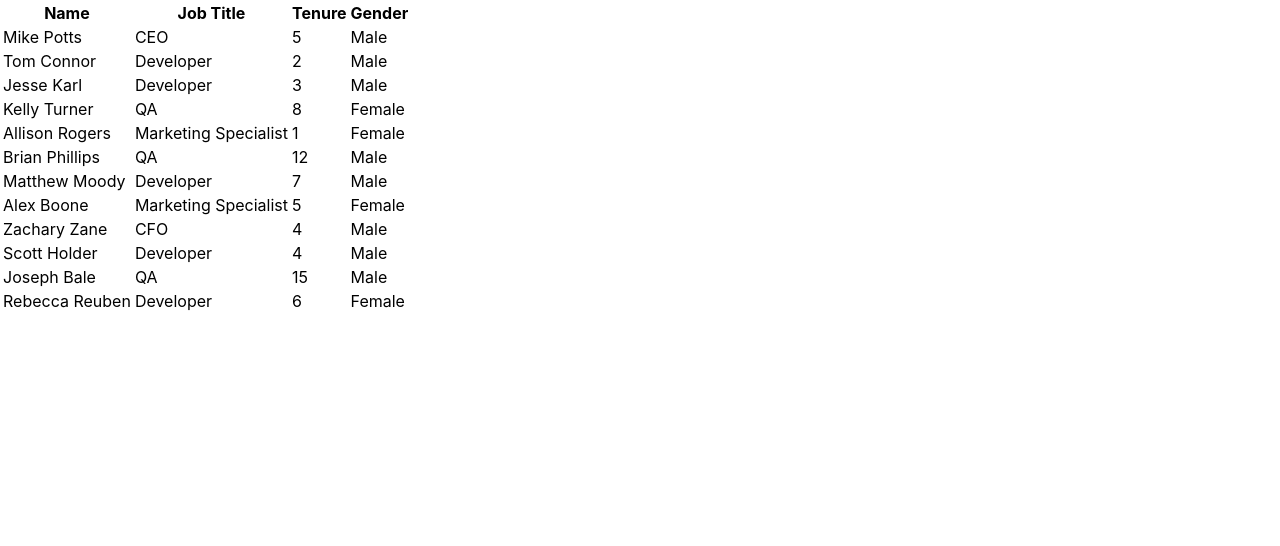
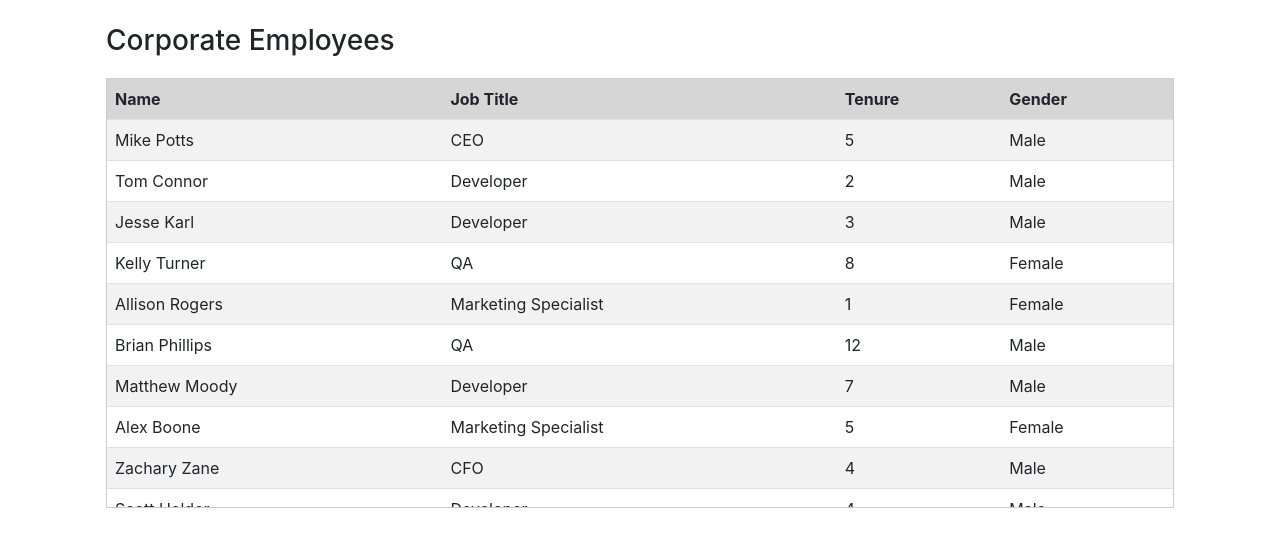
Before and after one commit to eos87/employee-dashboard, a React (Create React App) app: page /dashboard in a window 1280 px wide. Shown: the top 546 px of the page. Built offline with nearby package versions, Linux system fonts and the light colour scheme.

Commit message:
Introduce Boostrap for basic styling and layout

```diff
--- a/package.json
+++ b/package.json
@@ -10,6 +10,7 @@
         "@types/node": "^16.18.30",
         "@types/react": "^18.2.6",
         "@types/react-dom": "^18.2.4",
+        "bootstrap": "^5.2.3",
         "react": "^18.2.0",
         "react-dom": "^18.2.0",
         "react-router": "^6.11.2",
--- a/src/components/Dashboard.tsx
+++ b/src/components/Dashboard.tsx
@@ -15,6 +15,16 @@ export const Dashboard = () => {
     ];
 
     return (
-        <Table<IEmployee> columns={columns} data={employees} />
+        <div className="p-4">
+            <h3>Corporate Employees</h3>
+
+            <div className="table-container">
+                <Table<IEmployee>
+                    className="table table-striped table-employees"
+                    columns={columns}
+                    data={employees}
+                />
+            </div>
+        </div>
     );
 }
--- a/src/components/DataTable/Table.tsx
+++ b/src/components/DataTable/Table.tsx
@@ -6,11 +6,14 @@ import { TableBody } from "./TableBody";
 interface IProps<T> {
     columns: IColumn<T>[];
     data: T[];
+    className: string;
 }
 
-export const Table = <T,>({ columns, data }: IProps<T>) => {
+export const Table = <T,>(props: IProps<T>) => {
+    const { columns, data, className } = props;
+
     return (
-        <table>
+        <table className={className}>
             <TableHead columns={columns} />
             <TableBody columns={columns} data={data} />
         </table>
--- a/src/index.css
+++ b/src/index.css
@@ -1,13 +1,26 @@
 body {
-  margin: 0;
-  font-family: -apple-system, BlinkMacSystemFont, 'Segoe UI', 'Roboto', 'Oxygen',
-    'Ubuntu', 'Cantarell', 'Fira Sans', 'Droid Sans', 'Helvetica Neue',
-    sans-serif;
-  -webkit-font-smoothing: antialiased;
-  -moz-osx-font-smoothing: grayscale;
+    margin: 0;
+    font-family: -apple-system, BlinkMacSystemFont, "Segoe UI", "Roboto",
+        "Oxygen", "Ubuntu", "Cantarell", "Fira Sans", "Droid Sans",
+        "Helvetica Neue", sans-serif;
+    -webkit-font-smoothing: antialiased;
+    -moz-osx-font-smoothing: grayscale;
 }
 
-code {
-  font-family: source-code-pro, Menlo, Monaco, Consolas, 'Courier New',
-    monospace;
+.table-container {
+    margin-top: 20px;
+    height: 430px;
+    overflow-y: auto;
+    display: block;
+    border: 1px solid #ccc;
 }
+
+.table-employees thead {
+    position: sticky;
+    top: 0;
+    z-index: 1;
+}
+
+.table-employees thead th {
+    background: #d6d6d6;
+}
--- a/src/index.tsx
+++ b/src/index.tsx
@@ -2,6 +2,7 @@ import React from "react";
 import ReactDOM from "react-dom/client";
 import { RouterProvider } from "react-router-dom";
 
+import "bootstrap/dist/css/bootstrap.min.css";
 import "./index.css";
 import { mainRouter } from "./routes";
 import EmployeeProvider from "./context/EmployeeProvider";
@@ -12,7 +13,9 @@ const root = ReactDOM.createRoot(
 root.render(
     <React.StrictMode>
         <EmployeeProvider>
-            <RouterProvider router={mainRouter} />
+            <div className="container">
+                <RouterProvider router={mainRouter} />
+            </div>
         </EmployeeProvider>
     </React.StrictMode>
 );
```
Also changed, not shown: 1 other file (tests, documents, lock files or other folders).
